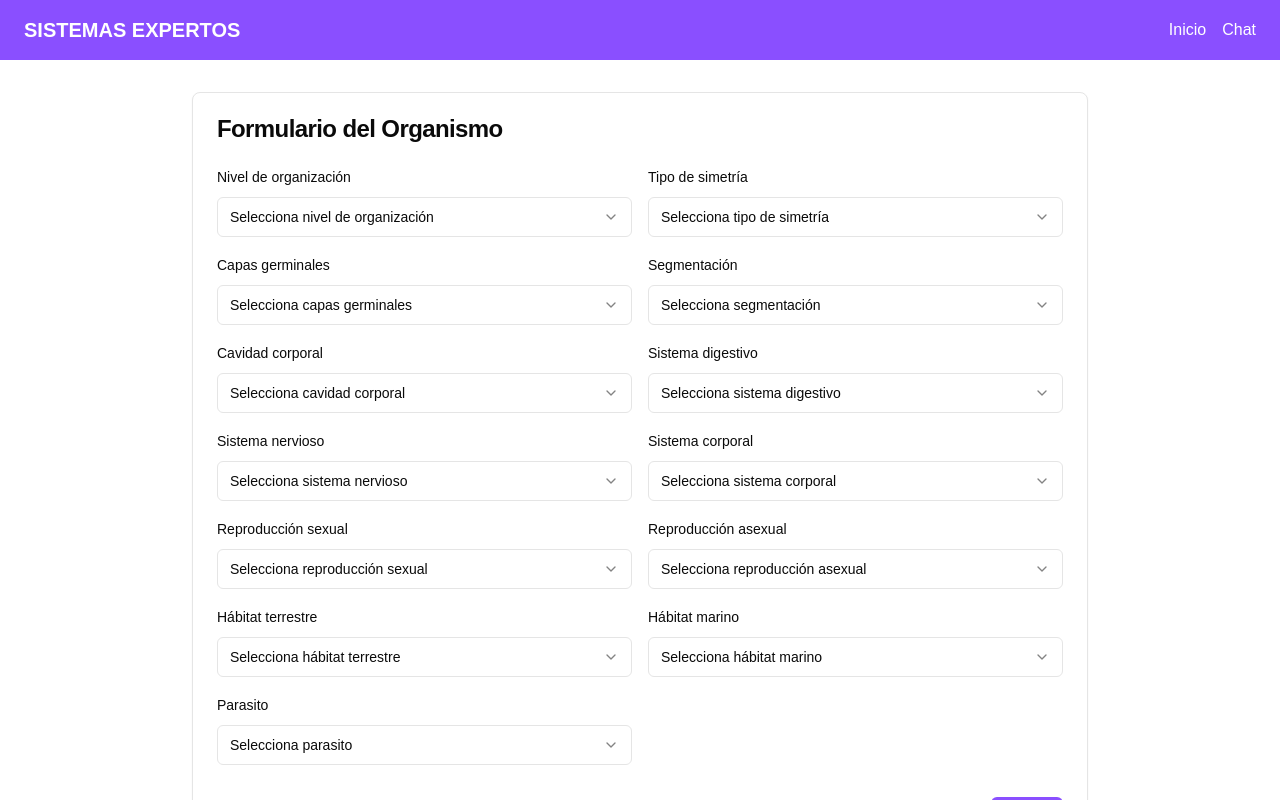
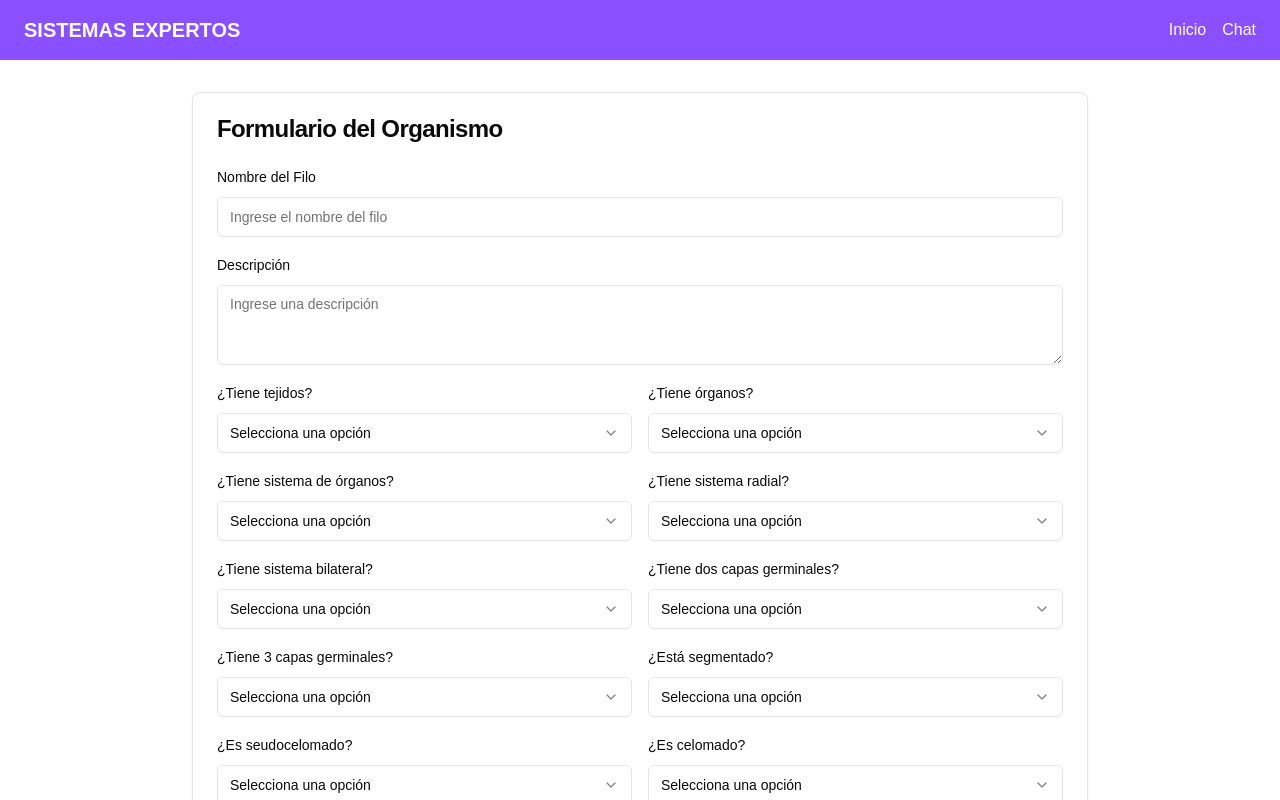
Before and after one commit to Carlos-jim/expertsystem, a Next.js app: page /home/consultar-filos/agregar in a window 1280 px wide. Shown: the top 800 px of the page. Built offline with nearby package versions, Linux system fonts and the light colour scheme.

Commit message:
Update services

```diff
--- a/src/app/home/chat/config/dataServices.ts
+++ b/src/app/home/chat/config/dataServices.ts
@@ -5,7 +5,7 @@ export const sendResponseToApi = async (response: string, onSendMessage: (messag
   onSendMessage(response);
 
   try {
-    const apiUrl = `${process.env.NEXT_PUBLIC_BASE_URL_API}?user=${response}`;
+    const apiUrl = `${process.env.NEXT_PUBLIC_BASE_URL_API}`;
     console.log("API URL:", apiUrl);
     const res = await fetch(apiUrl, {
       method: "GET"
--- /dev/null
+++ b/src/app/home/consultar-filos/agregar/config/dataServices.ts
@@ -0,0 +1,19 @@
+export const sendFiloData = async (formData: any) => {
+    try {
+      const response = await fetch(`${process.env.NEXT_PUBLIC_BASE_URL_API}new_filo`, {
+        method: "POST",
+        headers: {
+          "Content-Type": "application/json",
+        },
+        body: JSON.stringify(formData),
+      })
+
+      const responseData = await response.json()
+      if (!response.ok) {
+        throw new Error(responseData.message || "Error al enviar los datos")
+      }
+      return { success: true, message: "Datos enviados con éxito" }
+    } catch (error) {
+      return { success: false, message: `Error: ${error.message}` }
+    }
+  }
--- a/src/app/home/consultar-filos/agregar/page.tsx
+++ b/src/app/home/consultar-filos/agregar/page.tsx
@@ -1,97 +1,88 @@
 "use client"
-
 import { useState } from "react"
 import { motion } from "framer-motion"
 import { Card, CardContent, CardHeader, CardTitle } from "@/components/ui/card"
 import { Label } from "@/components/ui/label"
 import { Select, SelectContent, SelectItem, SelectTrigger, SelectValue } from "@/components/ui/select"
 import { Button } from "@/components/ui/button"
+import { Input } from "@/components/ui/input"
+import { Textarea } from "@/components/ui/textarea"
+import { SuccessToast } from "@/components/toast/success"
+import { ErrorToast } from "@/components/toast/error"
+import { sendFiloData } from "@/app/home/consultar-filos/agregar/config/dataServices"
 
 export default function FormularioCaracteristicas() {
   const [formData, setFormData] = useState({
-    nivelOrganizacion: "",
-    tipoSimetria: "",
-    capasGerminales: "",
-    segmentacion: "",
-    cavidadCorporal: "",
-    sistemaDigestivo: "",
-    sistemaNervioso: "",
-    sistemaCorporal: "",
-    reproduccionSexual: "",
+    filo: "",
+    descripcion: "",
+    caracteristicas: Array(23).fill(0),
   })
+  const [loading, setLoading] = useState(false)
+  const [message, setMessage] = useState("")
 
-  const handleSelectChange = (field: string) => (value: string) => {
-    setFormData((prev) => ({ ...prev, [field]: value }))
+  const handleInputChange = (e: React.ChangeEvent<HTMLInputElement | HTMLTextAreaElement>) => {
+    const { name, value } = e.target
+    setFormData((prev) => ({ ...prev, [name]: value }))
   }
 
-  const handleSubmit = (e: React.FormEvent) => {
+  const handleSelectChange = (index: number) => (value: string) => {
+    setFormData((prev) => {
+      const updatedCaracteristicas = [...prev.caracteristicas]
+      updatedCaracteristicas[index] = parseInt(value, 10)
+      return { ...prev, caracteristicas: updatedCaracteristicas }
+    })
+  }
+
+  const handleSubmit = async (e: React.FormEvent) => {
     e.preventDefault()
-    console.log(formData)
+    setLoading(true)
+    setMessage("")
+
+    const result = await sendFiloData(formData)
+    setMessage(result.message)
+    result.success ? SuccessToast() : ErrorToast()
+
+    if (result.success) {
+      setFormData({ filo: "", descripcion: "", caracteristicas: Array(23).fill(0) })
+    }
+
+    setLoading(false)
   }
 
   return (
-    <motion.div
-      className="pt-8"
-      initial={{ opacity: 0 }}
-      animate={{ opacity: 1 }}
-      transition={{ duration: 0.5 }}
-    >
-      <motion.div
-        className="w-full max-w-4xl mx-auto"
-        initial={{ scale: 0.95 }}
-        animate={{ scale: 1 }}
-        transition={{ duration: 0.4 }}
-      >
+    <motion.div className="pt-8" initial={{ opacity: 0 }} animate={{ opacity: 1 }} transition={{ duration: 0.5 }}>
+      <motion.div className="w-full max-w-4xl mx-auto" initial={{ scale: 0.95 }} animate={{ scale: 1 }} transition={{ duration: 0.4 }}>
         <Card>
           <CardHeader>
             <CardTitle>Formulario del Organismo</CardTitle>
           </CardHeader>
           <CardContent>
-            <form
-              onSubmit={handleSubmit}
-              className="grid grid-cols-1 md:grid-cols-2 gap-4"
-            >
-              {[
-                { id: "nivelOrganizacion", label: "Nivel de organización" },
-                { id: "tipoSimetria", label: "Tipo de simetría" },
-                { id: "capasGerminales", label: "Capas germinales" },
-                { id: "segmentacion", label: "Segmentación" },
-                { id: "cavidadCorporal", label: "Cavidad corporal" },
-                { id: "sistemaDigestivo", label: "Sistema digestivo" },
-                { id: "sistemaNervioso", label: "Sistema nervioso" },
-                { id: "sistemaCorporal", label: "Sistema corporal" },
-                { id: "reproduccionSexual", label: "Reproducción sexual" },
-                { id: "reproduccionAsexual", label: "Reproducción asexual" },
-                { id: "habitatTerrestre", label: "Hábitat terrestre" },
-                { id: "habitatMarino", label: "Hábitat marino" },
-                { id: "parasito", label: "Parasito" },
-              ].map(({ id, label }, index) => (
-                <motion.div
-                  key={id}
-                  className="space-y-2"
-                  initial={{ x: -20, opacity: 0 }}
-                  animate={{ x: 0, opacity: 1 }}
-                  transition={{ duration: 0.3, delay: index * 0.1 }}
-                >
-                  <Label htmlFor={id}>{label}</Label>
-                  <Select onValueChange={handleSelectChange(id)}>
-                    <SelectTrigger id={id}>
-                      <SelectValue placeholder={`Selecciona ${label.toLowerCase()}`} />
+            {message && <div className={`p-2 rounded ${message.startsWith("Error") ? "bg-red-200" : "bg-green-200"}`}>{message}</div>}
+            <form onSubmit={handleSubmit} className="grid grid-cols-1 md:grid-cols-2 gap-4">
+              <div className="md:col-span-2 space-y-2">
+                <Label htmlFor="filo">Nombre del Filo</Label>
+                <Input id="filo" name="filo" value={formData.filo} onChange={handleInputChange} placeholder="Ingrese el nombre del filo" />
+              </div>
+              <div className="md:col-span-2 space-y-2">
+                <Label htmlFor="descripcion">Descripción</Label>
+                <Textarea id="descripcion" name="descripcion" value={formData.descripcion} onChange={handleInputChange} placeholder="Ingrese una descripción" />
+              </div>
+              {["¿Tiene tejidos?", "¿Tiene órganos?", "¿Tiene sistema de órganos?", "¿Tiene sistema radial?", "¿Tiene sistema bilateral?", "¿Tiene dos capas germinales?", "¿Tiene 3 capas germinales?", "¿Está segmentado?", "¿Es seudocelomado?", "¿Es celomado?", "¿Tiene un sistema digestivo incompleto?", "¿Tiene un sistema digestivo completo?", "¿Tiene sistema nervioso difuso?", "¿Tiene sistema nervioso ganglionar?", "¿Tiene sistema nervioso central?", "¿Tiene esqueleto interno?", "¿Tiene esqueleto externo?", "¿Tiene soporte hidrostático?", "¿Se reproduce sexualmente?", "¿Se reproduce asexualmente?", "¿Su hábitat es terrestre?", "¿Su hábitat es acuático?", "¿Es parasitario?"].map((label, index) => (
+                <motion.div key={index} className="space-y-2" initial={{ x: -20, opacity: 0 }} animate={{ x: 0, opacity: 1 }} transition={{ duration: 0.3, delay: index * 0.1 }}>
+                  <Label>{label}</Label>
+                  <Select onValueChange={handleSelectChange(index)}>
+                    <SelectTrigger>
+                      <SelectValue placeholder="Selecciona una opción" />
                     </SelectTrigger>
                     <SelectContent>
-                      <SelectItem value="Si">Si</SelectItem>
-                      <SelectItem value="No">No</SelectItem>
+                      <SelectItem value="1">Sí</SelectItem>
+                      <SelectItem value="0">No</SelectItem>
                     </SelectContent>
                   </Select>
                 </motion.div>
               ))}
-              <motion.div
-                className="md:col-span-2 mt-4 flex justify-end"
-                initial={{ scale: 0.9, opacity: 0 }}
-                animate={{ scale: 1, opacity: 1 }}
-                transition={{ duration: 0.4, delay: 0.7 }}
-              >
-                <Button type="submit">Enviar</Button>
+              <motion.div className="md:col-span-2 mt-4 flex justify-end" initial={{ scale: 0.9, opacity: 0 }} animate={{ scale: 1, opacity: 1 }} transition={{ duration: 0.4, delay: 0.7 }}>
+                <Button type="submit" disabled={loading}>{loading ? "Enviando..." : "Enviar"}</Button>
               </motion.div>
             </form>
           </CardContent>
--- /dev/null
+++ b/src/components/toast/success.tsx
@@ -0,0 +1,11 @@
+import { toast } from "nextjs-toast-notify";
+import "nextjs-toast-notify/dist/nextjs-toast-notify.css";
+
+export const SuccessToast = () => toast.success("¡Se agrego exitosamente!", {
+  duration: 4000,
+  progress: true,
+  position: "top-right",
+  transition: "bounceIn",
+  icon: '',
+  sonido: true,
+});
--- /dev/null
+++ b/src/components/ui/textarea.tsx
@@ -0,0 +1,22 @@
+import * as React from "react"
+
+import { cn } from "@/lib/utils"
+
+const Textarea = React.forwardRef<
+  HTMLTextAreaElement,
+  React.ComponentProps<"textarea">
+>(({ className, ...props }, ref) => {
+  return (
+    <textarea
+      className={cn(
+        "flex min-h-[80px] w-full rounded-md border border-input bg-background px-3 py-2 text-base ring-offset-background placeholder:text-muted-foreground focus-visible:outline-none focus-visible:ring-2 focus-visible:ring-ring focus-visible:ring-offset-2 disabled:cursor-not-allowed disabled:opacity-50 md:text-sm",
+        className
+      )}
+      ref={ref}
+      {...props}
+    />
+  )
+})
+Textarea.displayName = "Textarea"
+
+export { Textarea }
```
Also changed, not shown: src/app/home/consultar-filos/config/useData.tsx (added).
